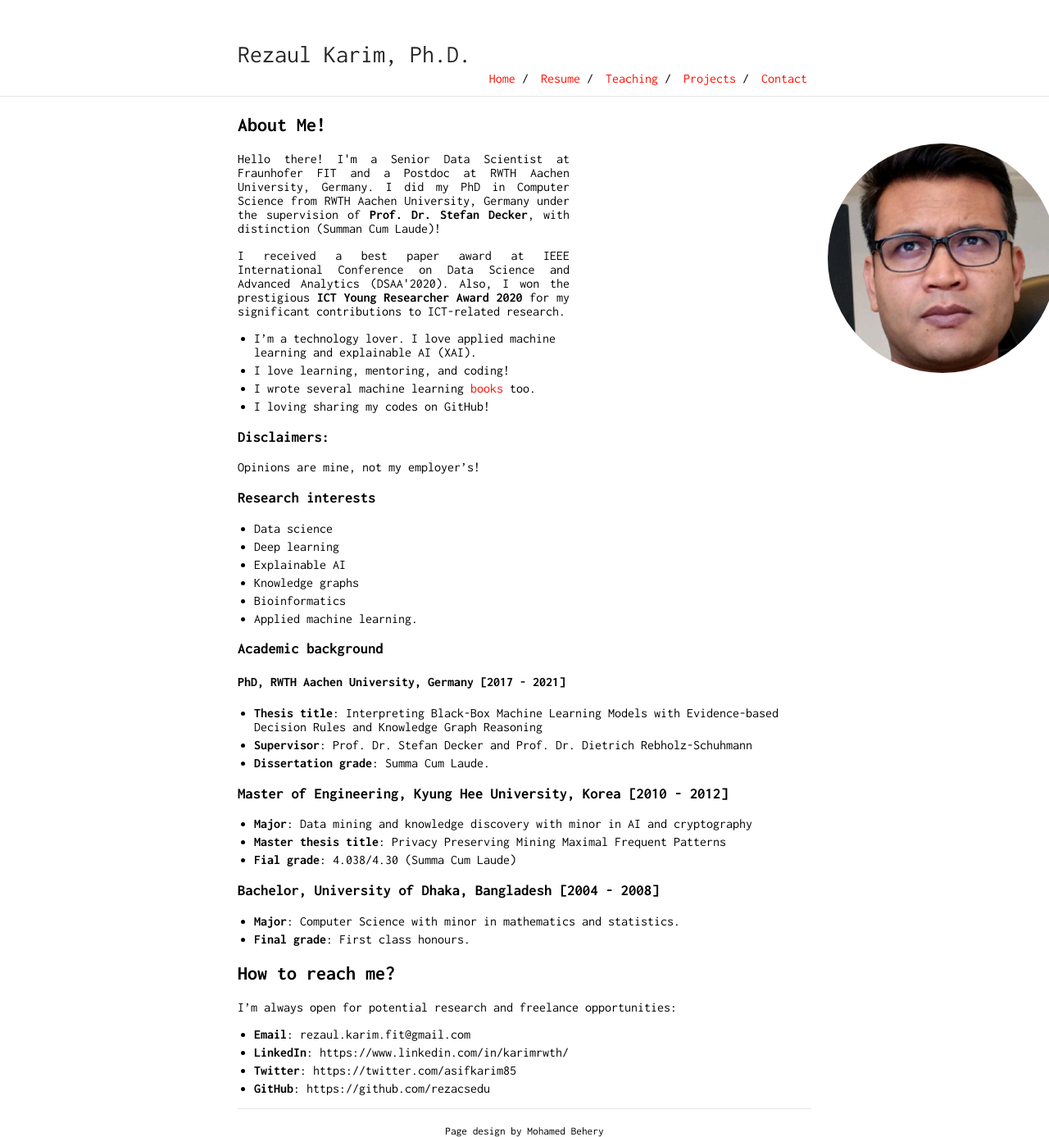
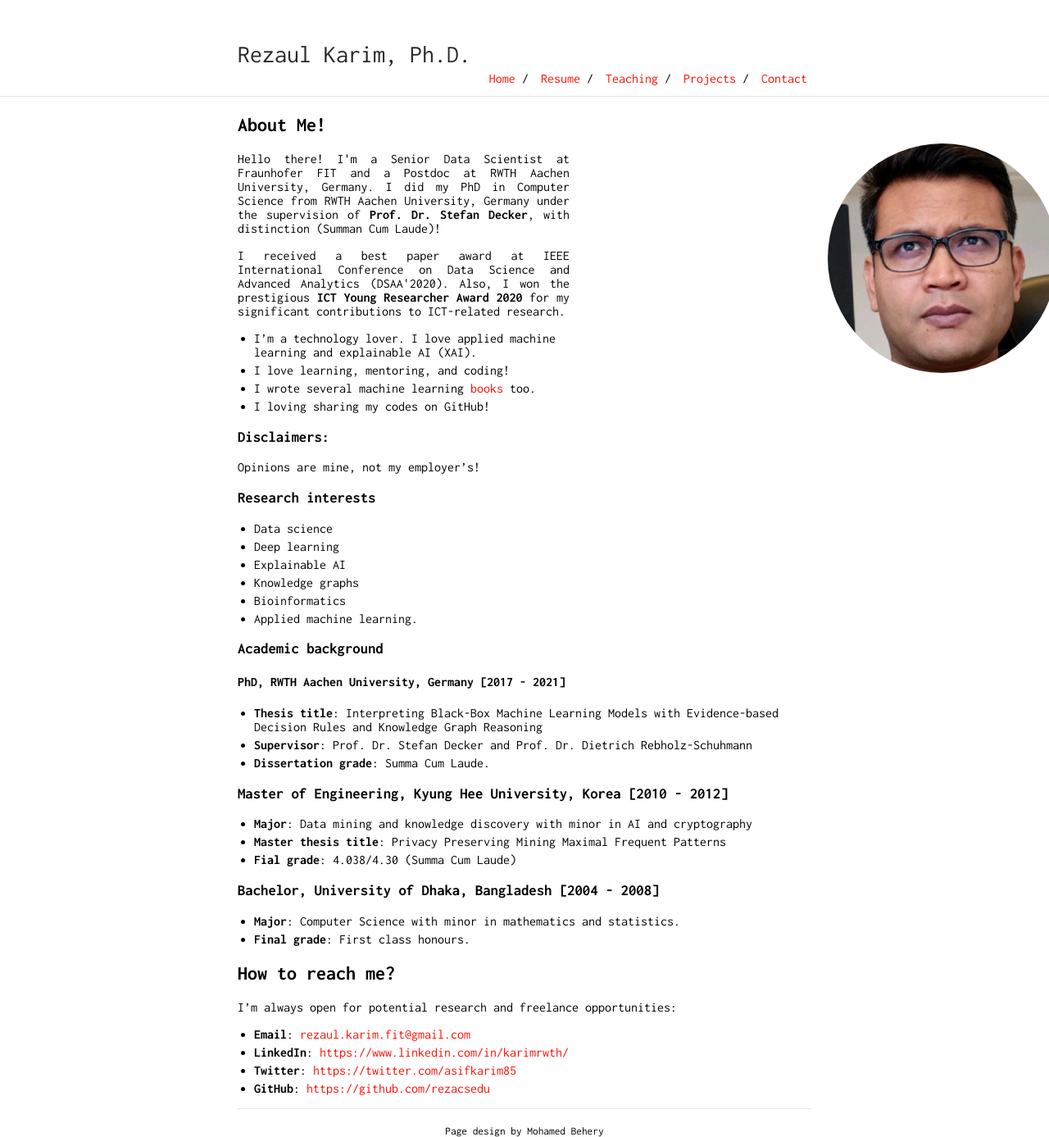
Before and after one commit to rezacsedu/rezacsedu.github.io, a Jekyll site: the page built from index.md, in a window 1280 px wide. Shown: the whole page at 82% size. Built offline with Jekyll 4.4.1, drawn with Linux system fonts in a browser that asks for light colours; our own code applies the rules of GitHub Pages for plain Markdown files; part of the change alters nothing that is shown.

```diff
--- a/index.md
+++ b/index.md
@@ -42,7 +42,7 @@ Opinions are mine, not my employer's!
 ## How to reach me?
 I'm always open for potential research and freelance opportunities:
 
-- **Email**: rezaul.karim.fit@gmail.com
-- **LinkedIn**: https://www.linkedin.com/in/karimrwth/
-- **Twitter**: https://twitter.com/asifkarim85
-- **GitHub**: https://github.com/rezacsedu
+- **Email**: [rezaul.karim.fit@gmail.com](rezaul.karim.fit@gmail.com)
+- **LinkedIn**: [https://www.linkedin.com/in/karimrwth/]([https://www.linkedin.com/in/karimrwth/])
+- **Twitter**: [https://twitter.com/asifkarim85](https://twitter.com/asifkarim85)
+- **GitHub**: [https://github.com/rezacsedu](https://github.com/rezacsedu)
```
